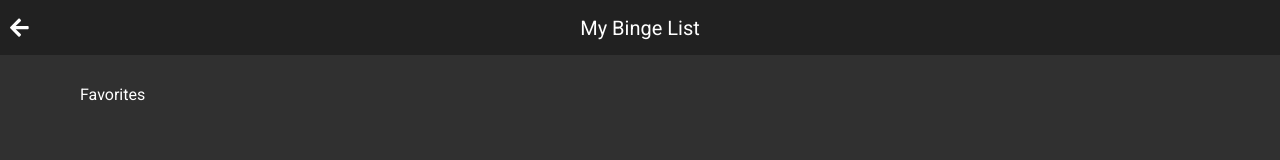
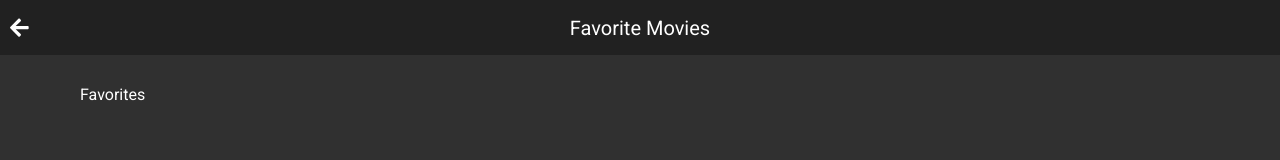
Before and after one commit to RSginer/react-movie-binge-list, a React (Create React App) app in the folder mybingelist/: page /favorites in a window 1280 px wide. Shown: the top 160 px of the page. Built offline with nearby package versions, Linux system fonts and the light colour scheme.

Commit message:
Feature change header title on route changes

```diff
--- a/mybingelist/src/containers/favorites/favorites.js
+++ b/mybingelist/src/containers/favorites/favorites.js
@@ -30,7 +30,8 @@ const mapDispatchToProps = dispatch => {
       type: types.SET_ROUTE,
       payload: {
         showBackButton: true,
-        showFavoritesButton: false
+        showFavoritesButton: false,
+        title: 'Favorite Movies'
       }
     })
   }
--- a/mybingelist/src/containers/movies/movies.js
+++ b/mybingelist/src/containers/movies/movies.js
@@ -91,7 +91,8 @@ const mapDispatchToProps = dispatch => {
       type: types.SET_ROUTE,
       payload: {
         showBackButton: false,
-        showFavoritesButton: true
+        showFavoritesButton: true,
+        title: 'My Binge List'
       }
     }),
     changeGenre: (genre) => dispatch({
```
